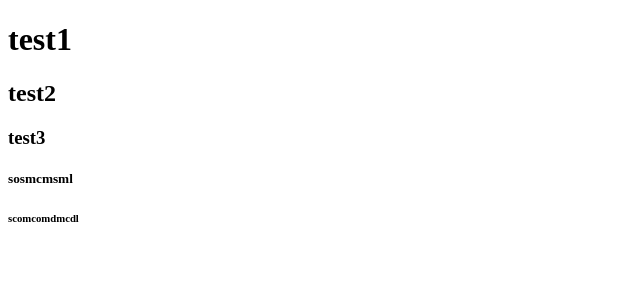
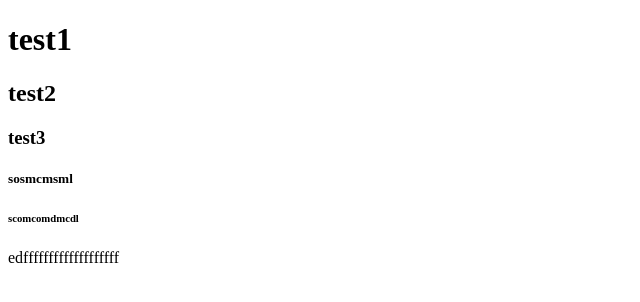
Before and after one commit to zviadbarbakadze/test, a plain HTML site: page index.html in a window 1280 px wide. Shown: the whole page, without its empty margins (0-640 px from the left). Drawn offline with Linux system fonts and the light colour scheme.

Commit message:
e gogooooooooo

```diff
--- a/index.html
+++ b/index.html
@@ -12,5 +12,6 @@
     <h3>test3</h3>
     <h5>sosmcmsml</h5>
     <h6>scomcomdmcdl</h6>
+    <p>edfffffffffffffffffff</p>
 </body>
 </html>
```
